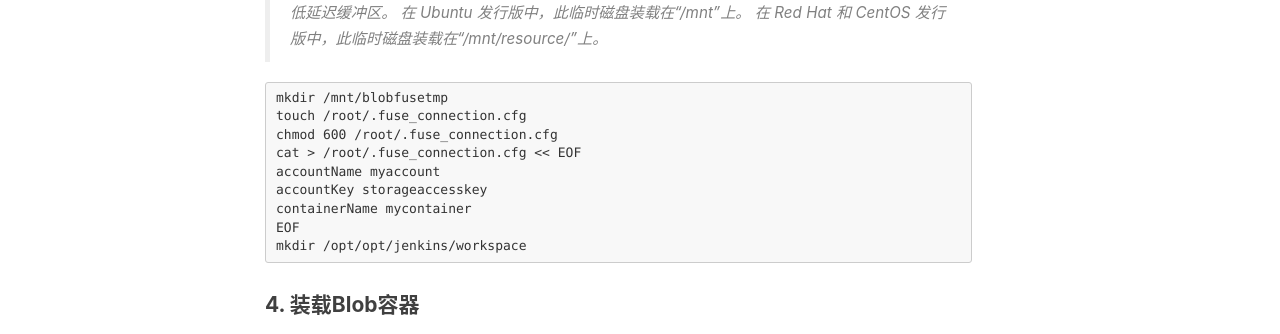
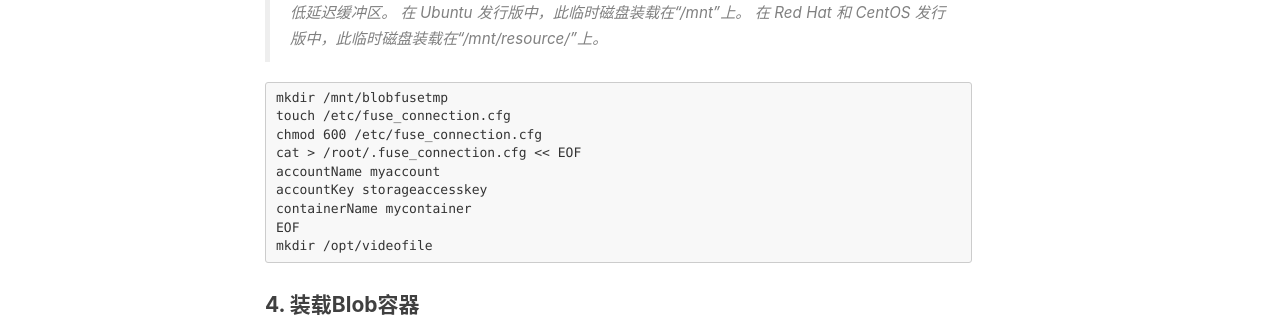
Before and after one commit to abuxliu/abuxliu.github.io, a Jekyll site: the page built from _posts/2019-04-09-MicrosoftLearn.md, in a window 1280 px wide. Shown: the part 1305-1639 px from the top of the page. Built offline with Jekyll 4.4.1, drawn with Linux system fonts in a browser that asks for light colours; nearby versions of some CDN libraries; our own code applies the rules of GitHub Pages for plain Markdown files; comment, search, counter and statistics services are not loaded.

Commit message:
Update 2019-04-09-MicrosoftLearn.md

````diff
--- a/_posts/2019-04-09-MicrosoftLearn.md
+++ b/_posts/2019-04-09-MicrosoftLearn.md
@@ -31,14 +31,14 @@ apt-get install blobfuse
 
 ```
 mkdir /mnt/blobfusetmp
-touch /root/.fuse_connection.cfg
-chmod 600 /root/.fuse_connection.cfg
+touch /etc/fuse_connection.cfg
+chmod 600 /etc/fuse_connection.cfg
 cat > /root/.fuse_connection.cfg << EOF
 accountName myaccount
 accountKey storageaccesskey
 containerName mycontainer
 EOF
-mkdir /opt/opt/jenkins/workspace
+mkdir /opt/videofile
 ```
 
 #### 4. 装载Blob容器
````
